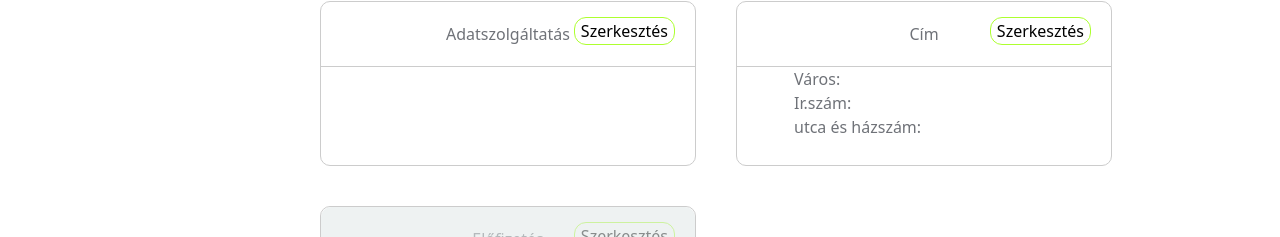
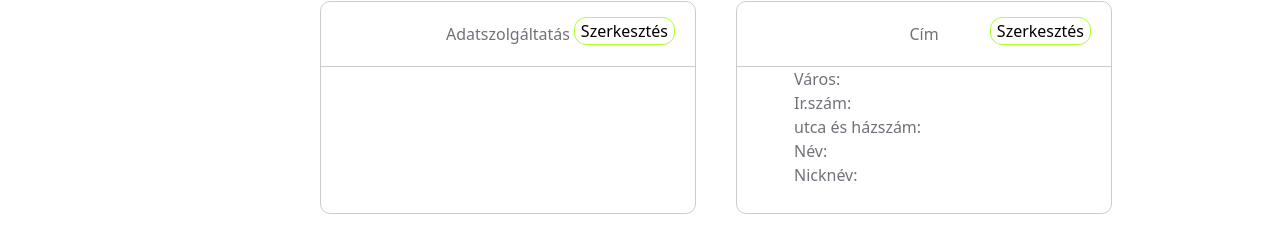
Before and after one commit to szobek/mindsReact, a React (Vite) app: page /billing in a window 1280 px wide. Shown: the part 85-322 px from the top of the page. Built offline with nearby package versions, Linux system fonts and the light colour scheme; no server answers.

Commit message:
increase the modified data in modal

```diff
--- a/src/components/Billing/setupcard.component.tsx
+++ b/src/components/Billing/setupcard.component.tsx
@@ -37,6 +37,8 @@ const handleAddressSave = () => {
       <li>Város: {userData?.address.city}</li>
       <li>Ir.szám: {userData?.address.zipcode}</li>
       <li>utca és házszám: {userData?.address.suite}</li>
+      <li>Név: {userData?.name}</li>
+      <li>Nicknév: {userData?.username}</li>
     </ul>;
   }
 
@@ -78,6 +80,11 @@ const handleAddressSave = () => {
             <label htmlFor="formGroupCityInput">Város</label>
             <input type="text" className="form-control" id="formGroupCityInput" placeholder="Város" defaultValue={userData?.address.city} onChange={handleChage}/>
           </div>
+
+          <div className="form-group">
+            <label htmlFor="formGroupNicknameInput">Nicknév</label>
+            <input type="text" className="form-control" id="formGroupNicknameInput" placeholder="Nicknév" defaultValue={userData?.username} onChange={handleChage}/>
+          </div>
         </form>
         <Button variant="secondary" onClick={()=>{
           handleAddressSave()
--- a/src/models/User.ts
+++ b/src/models/User.ts
@@ -1,6 +1,7 @@
 export type User={
     phone:string
     name:string
+    username:string
     address:{
         city:string
         street:string
```
